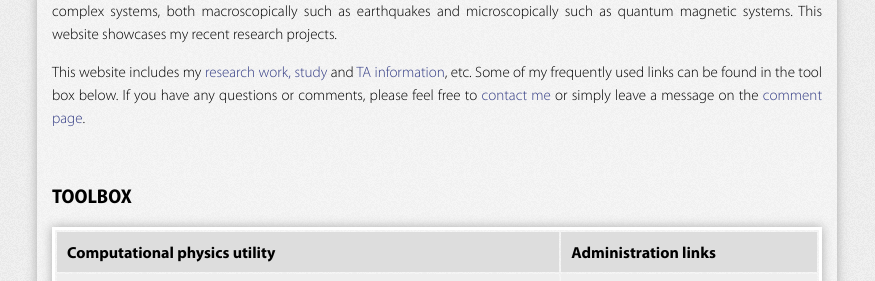
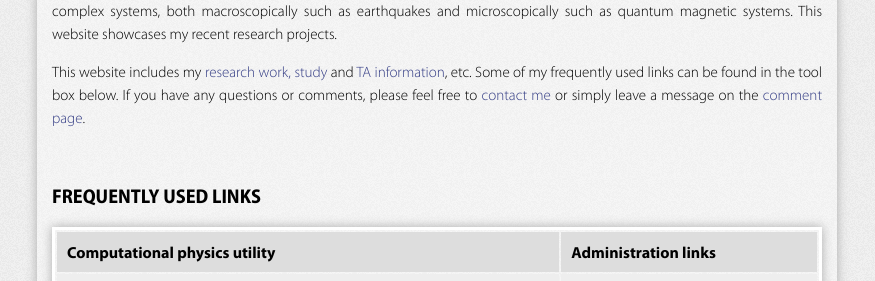
Before and after one commit to amigniox/amigniox.github.io, a plain HTML site: page index.html in a window 1280 px wide. Shown: the part 479-760 px from the top of the page, without its empty margins (203-1078 px from the left). Drawn offline with Linux system fonts and the light colour scheme.

Commit message:
Update link wording

```diff
--- a/index.html
+++ b/index.html
@@ -67,7 +67,7 @@
 					<br><br>
 
 
-					<h5>Toolbox</h5><br>
+					<h5>Frequently Used Links</h5><br>
 					<table width="100%">
 						<tr>
 							<th>Computational physics utility</th>
```
